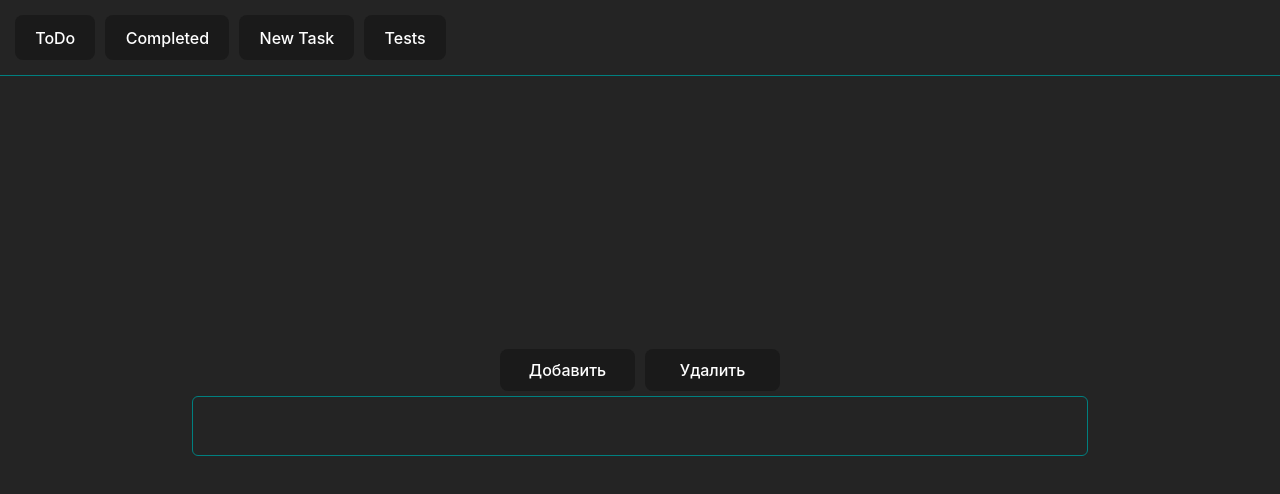
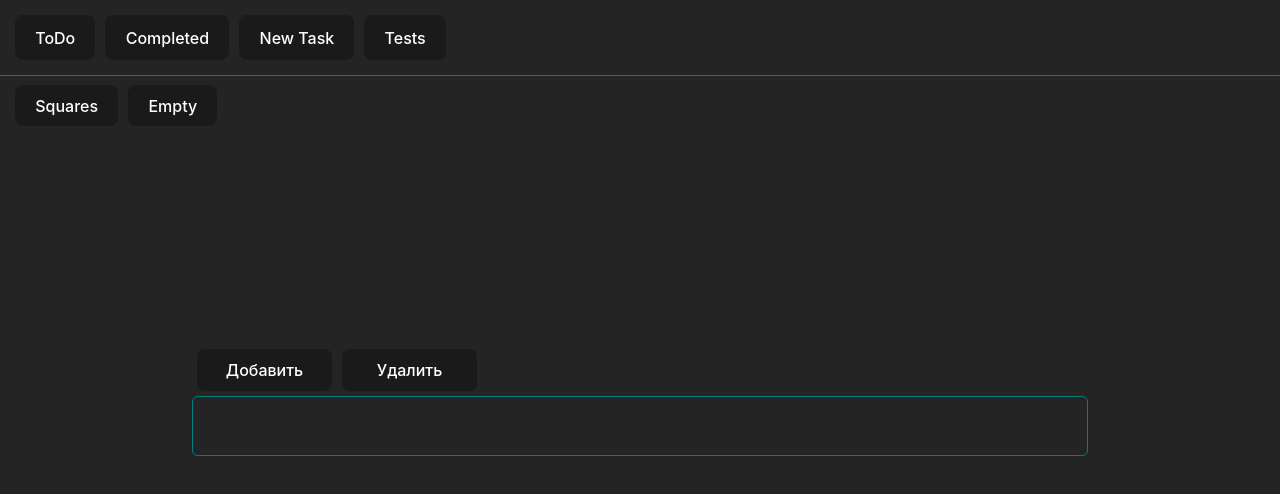
Before and after one commit to Romangergisevich/toDo_React, a React (Vite) app: page /tests in a window 1280 px wide. Shown: the top 494 px of the page. Built offline with nearby package versions, Linux system fonts and the light colour scheme.

Commit message:
test component update

```diff
--- /dev/null
+++ b/src/components/Tests.module.css
@@ -0,0 +1,11 @@
+.sublinks__container {
+    position: absolute;
+    top: 80px;
+    left: 10px;
+    width: calc(100% - 10px);
+    display: flex;
+}
+
+.squares__container {
+    width: 100%;
+}
--- a/src/components/Tests.tsx
+++ b/src/components/Tests.tsx
@@ -5,12 +5,21 @@ import { RootState } from "../redux/store";
 import { addNewSquare, deleteLastSquare } from "../redux/features/SquareStore";
 import { SquareArray } from "../redux/features/SquareStore";
 import { CSSTransition, TransitionGroup } from "react-transition-group";
+import styles from './Tests.module.css'
 
 const Tests: React.FC = () => {
   const dispatch = useAppDispatch();
   const squareArray = useAppSelector((state: RootState) => state.SquareStore);
   const [squares, setSquares] = useState<SquareArray[]>([]);
+  const [squarePage, setSquarePage] = useState<boolean>(true)
 
+  const goToSquares = () => {
+    setSquarePage(true)
+  }
+
+  const goToEmpty = () => {
+    setSquarePage(false)
+  }
   useEffect(() => {
     setSquares([...squareArray]);
   }, [squareArray]);
@@ -25,6 +34,12 @@ const Tests: React.FC = () => {
 
   return (
     <>
+      <div className={styles.sublinks__container}>
+        <DefaultButton onClick={goToSquares} className='link'>Squares</DefaultButton>
+        <DefaultButton onClick={goToEmpty} className='link'>Empty</DefaultButton>
+      </div>
+      {squarePage ?
+        <div className={styles.squares__container}>
           <div>
             <DefaultButton
               onClick={newSquare}
@@ -54,6 +69,10 @@ const Tests: React.FC = () => {
               })}
             </TransitionGroup>
           </div>
+        </div>
+        :
+        <div>Nothing</div>
+      }
     </>
   );
 };
```
Lines whose indentation alone changed are shown as unchanged.
